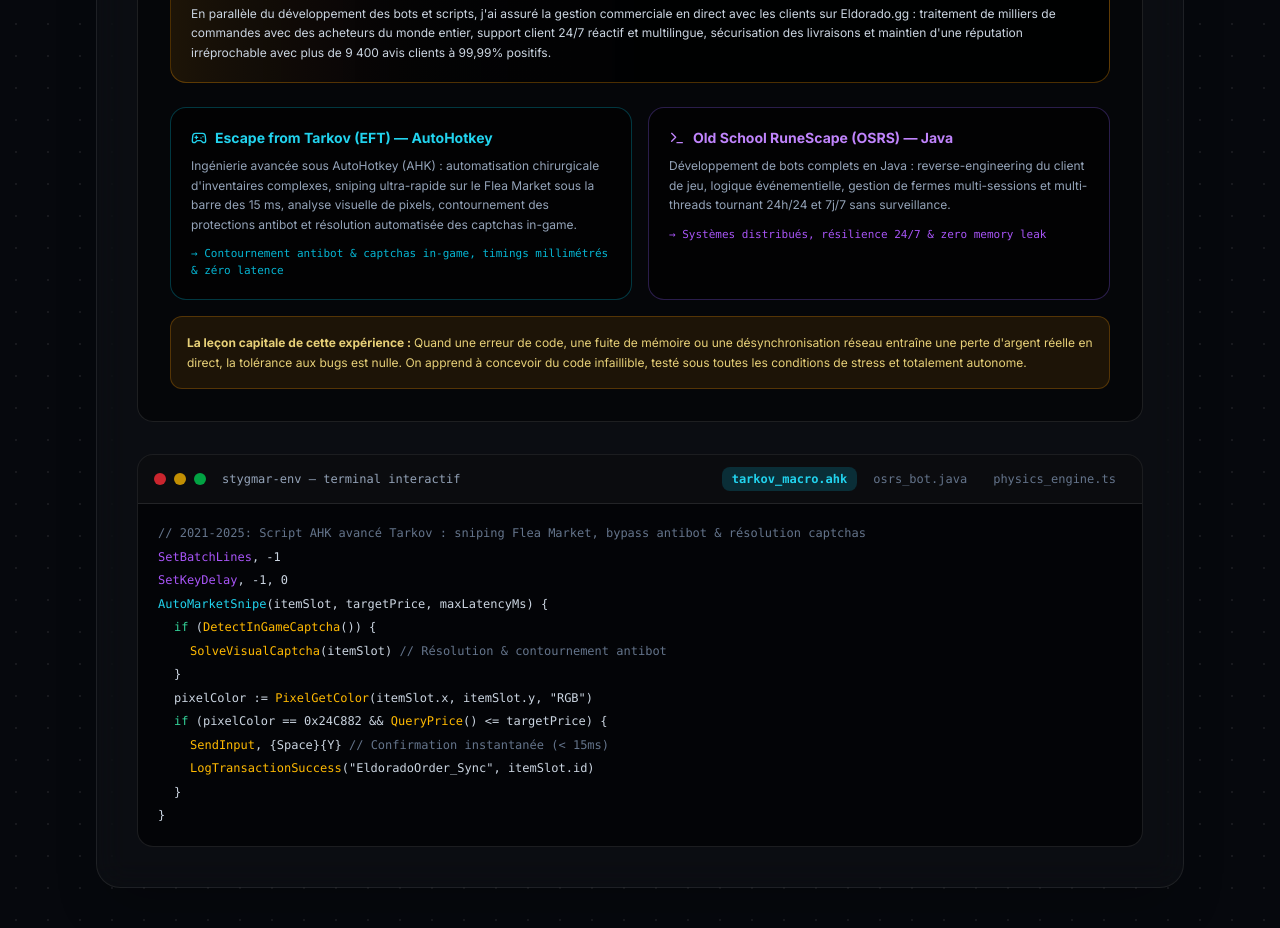
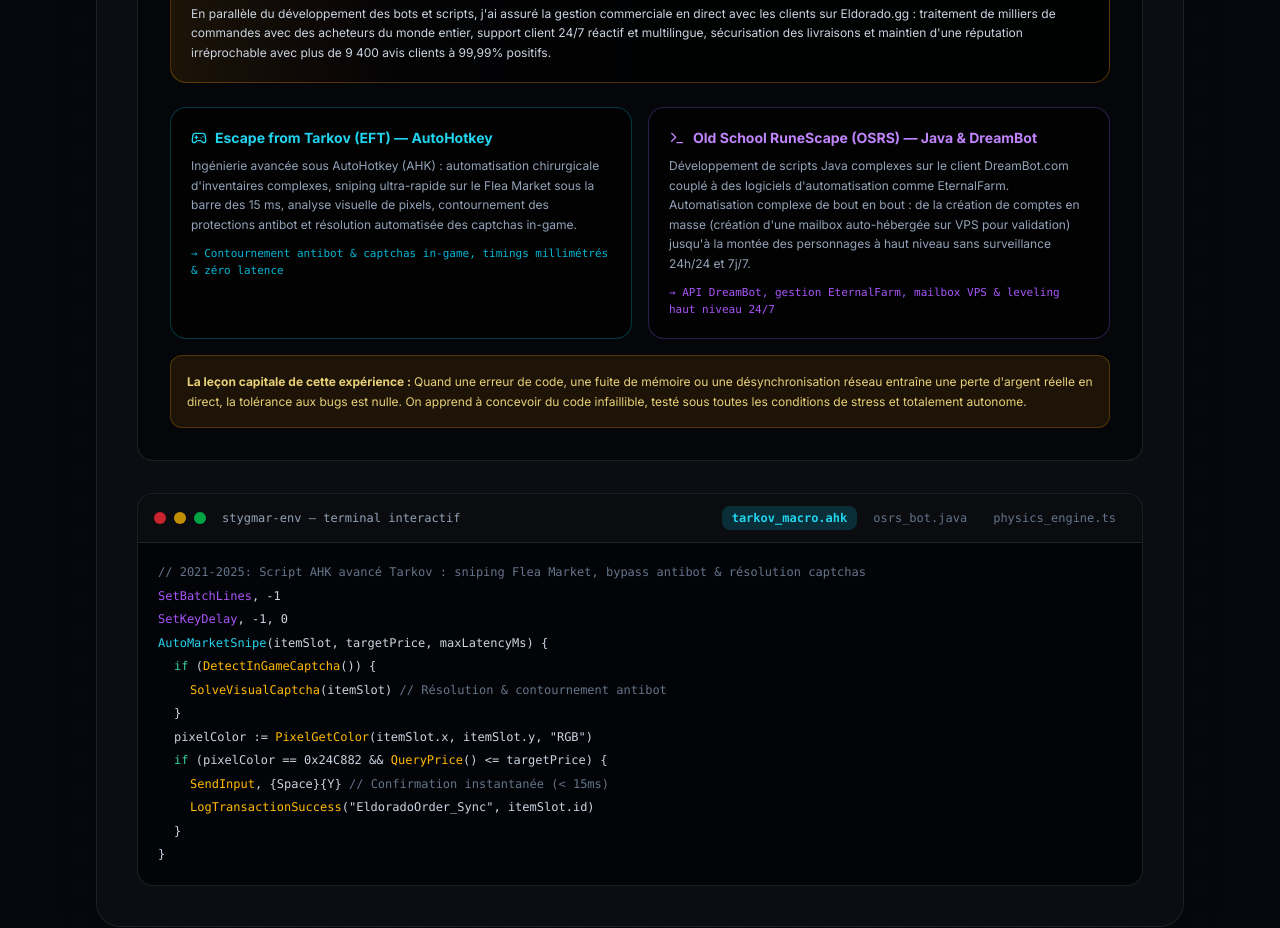
Before and after one commit to Stygmar/stygmar-hub, a Next.js app: page / in a window 1280 px wide. Shown: the part 1400-2328 px from the top of the page. Built offline with nearby package versions, Linux system fonts and the light colour scheme.

Commit message:
feat(osrs): precision DreamBot, EternalFarm, mailbox VPS creation de compte et leveling haut niveau

```diff
--- a/src/app/page.tsx
+++ b/src/app/page.tsx
@@ -471,15 +471,17 @@
                   <div className="p-5 rounded-2xl bg-black/60 border border-[#8b5cf6]/30 space-y-2">
                     <div className="flex items-center gap-2 text-[#c084fc] font-bold text-sm">
                       <Terminal className="w-4 h-4" />
-                      <span>Old School RuneScape (OSRS) — Java</span>
+                      <span>Old School RuneScape (OSRS) — Java &amp; DreamBot</span>
                     </div>
                     <p className="text-xs text-[#94a3b8] leading-relaxed">
                       {isEn
-                        ? "Autonomous Java bots: game client reverse-engineering, event-driven decision trees, and distributed multi-session farms running 24/7 with zero human intervention."
-                        : "Développement de bots complets en Java : reverse-engineering du client de jeu, logique événementielle, gestion de fermes multi-sessions et multi-threads tournant 24h/24 et 7j/7 sans surveillance."}
+                        ? "Development of complex Java scripts on DreamBot.com client paired with automation tools like EternalFarm. End-to-end automation infrastructure: automated mass-account creation (custom VPS self-hosted mailbox server for verification) all the way to autonomous high-level character leveling running 24/7 unattended."
+                        : "Développement de scripts Java complexes sur le client DreamBot.com couplé à des logiciels d'automatisation comme EternalFarm. Automatisation complexe de bout en bout : de la création de comptes en masse (création d'une mailbox auto-hébergée sur VPS pour validation) jusqu'à la montée des personnages à haut niveau sans surveillance 24h/24 et 7j/7."}
                     </p>
                     <div className="text-[11px] font-mono text-[#a855f7] pt-1">
-                      {isEn ? "→ Distributed systems, 24/7 resilience & zero memory leak" : "→ Systèmes distribués, résilience 24/7 & zero memory leak"}
+                      {isEn
+                        ? "→ DreamBot API, EternalFarm farm management, VPS mass mailbox & high-level leveling"
+                        : "→ API DreamBot, gestion EternalFarm, mailbox VPS & leveling haut niveau 24/7"}
                     </div>
                   </div>
                 </div>
@@ -616,17 +618,19 @@
                 <div className="space-y-1">
                   <div className="text-[#64748b]">
                     {isEn
-                      ? "// 2021-2025: Autonomous Java multi-thread daemon running 24/7 on Old School RuneScape"
-                      : "// 2021-2025: Démon multi-thread Java tournant 24/7 sur Old School RuneScape"}
+                      ? "// 2021-2025: DreamBot Java Scripting & EternalFarm 24/7 Farm Orchestration"
+                      : "// 2021-2025: Scripting Java DreamBot & orchestration de ferme via EternalFarm (24/7)"}
                   </div>
-                  <div><span className="text-[#a855f7]">public class</span> <span className="text-[#22d3ee]">AutonomousWorkerThread</span> <span className="text-[#a855f7]">implements</span> Runnable &#123;</div>
-                  <div className="pl-4"><span className="text-[#a855f7]">private final</span> GameClientInstance client;</div>
-                  <div className="pl-4"><span className="text-[#a855f7]">public void</span> <span className="text-amber-400">run</span>() &#123;</div>
-                  <div className="pl-8"><span className="text-[#34d399]">while</span> (!Thread.currentThread().isInterrupted()) &#123;</div>
-                  <div className="pl-12">GameState state = client.pollGameState();</div>
-                  <div className="pl-12">DecisionTree.evaluateNextAction(state).dispatch(client);</div>
-                  <div className="pl-12">TelemetryService.recordHeartbeat(client.getId(), <span className="text-amber-400">&quot;OK_24_7&quot;</span>);</div>
+                  <div><span className="text-[#a855f7]">public class</span> <span className="text-[#22d3ee]">HighLevelWorkerScript</span> <span className="text-[#a855f7]">extends</span> AbstractScript &#123;</div>
+                  <div className="pl-4"><span className="text-[#a855f7]">private final</span> VPSMailboxService mailbox = <span className="text-[#a855f7]">new</span> VPSMailboxService(&quot;vps.mail.node&quot;);</div>
+                  <div className="pl-4"><span className="text-[#a855f7]">public void</span> <span className="text-amber-400">onStart</span>() &#123;</div>
+                  <div className="pl-8"><span className="text-[#34d399]">if</span> (AccountQueue.needsNewAccount()) &#123;</div>
+                  <div className="pl-12">Account acc = mailbox.createAndVerifyNewAccount(); <span className="text-[#64748b] font-italic">{isEn ? "// VPS mailbox validation" : "// Création & validation VPS"}</span></div>
+                  <div className="pl-12">EternalFarm.registerNode(acc.getId(), FarmProfile.HIGH_LEVEL);</div>
                   <div className="pl-8">&#125;</div>
+                  <div className="pl-4">&#125;</div>
+                  <div className="pl-4"><span className="text-[#a855f7]">public int</span> <span className="text-amber-400">onLoop</span>() &#123;</div>
+                  <div className="pl-8"><span className="text-[#34d399]">return</span> HighLevelSkillTrainer.executeNextAction(); <span className="text-[#64748b] font-italic">{isEn ? "// Autonomous 24/7 leveling" : "// Montée haut niveau 24/7"}</span></div>
                   <div className="pl-4">&#125;</div>
                   <div>&#125;</div>
                 </div>
```
